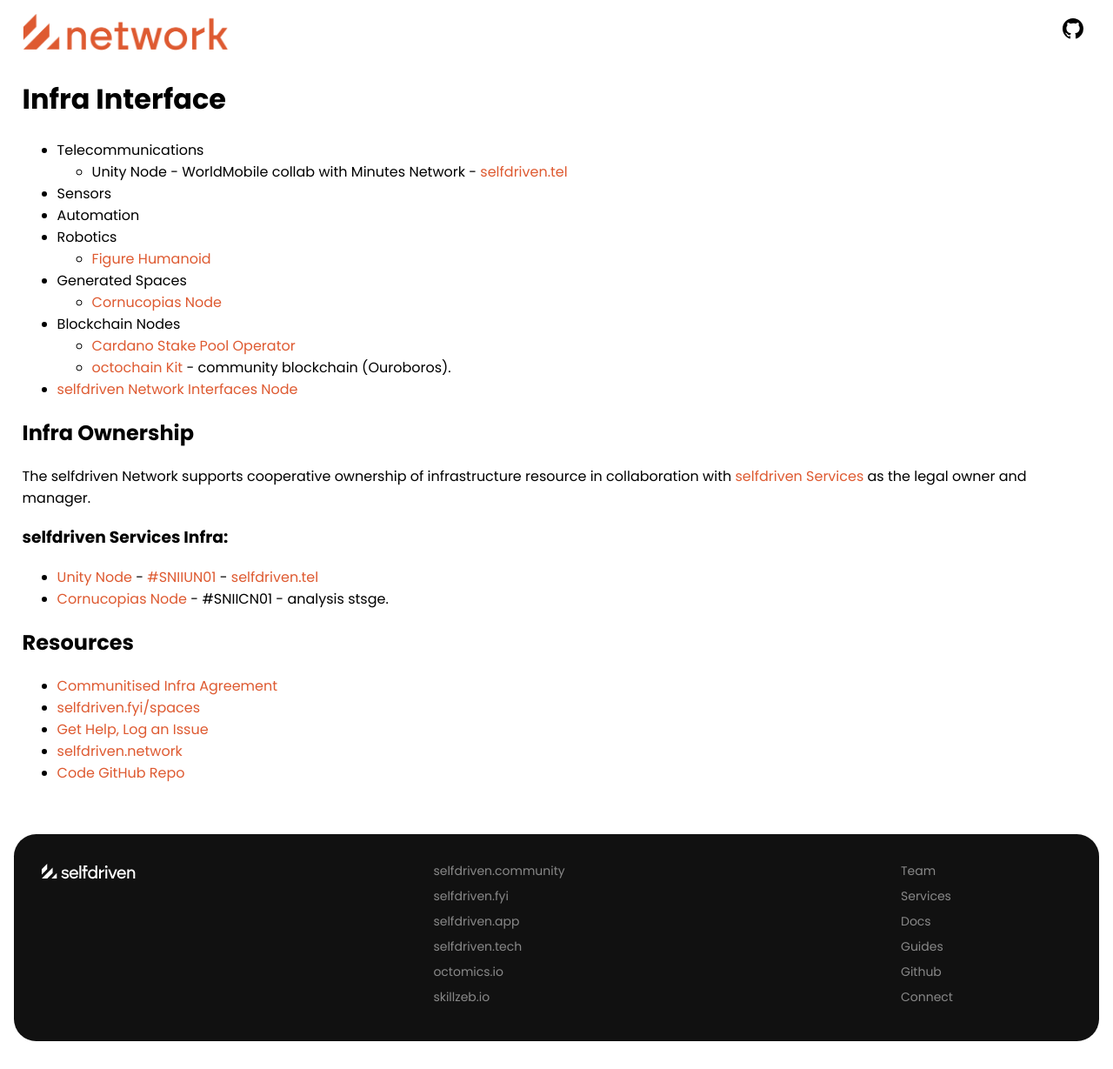
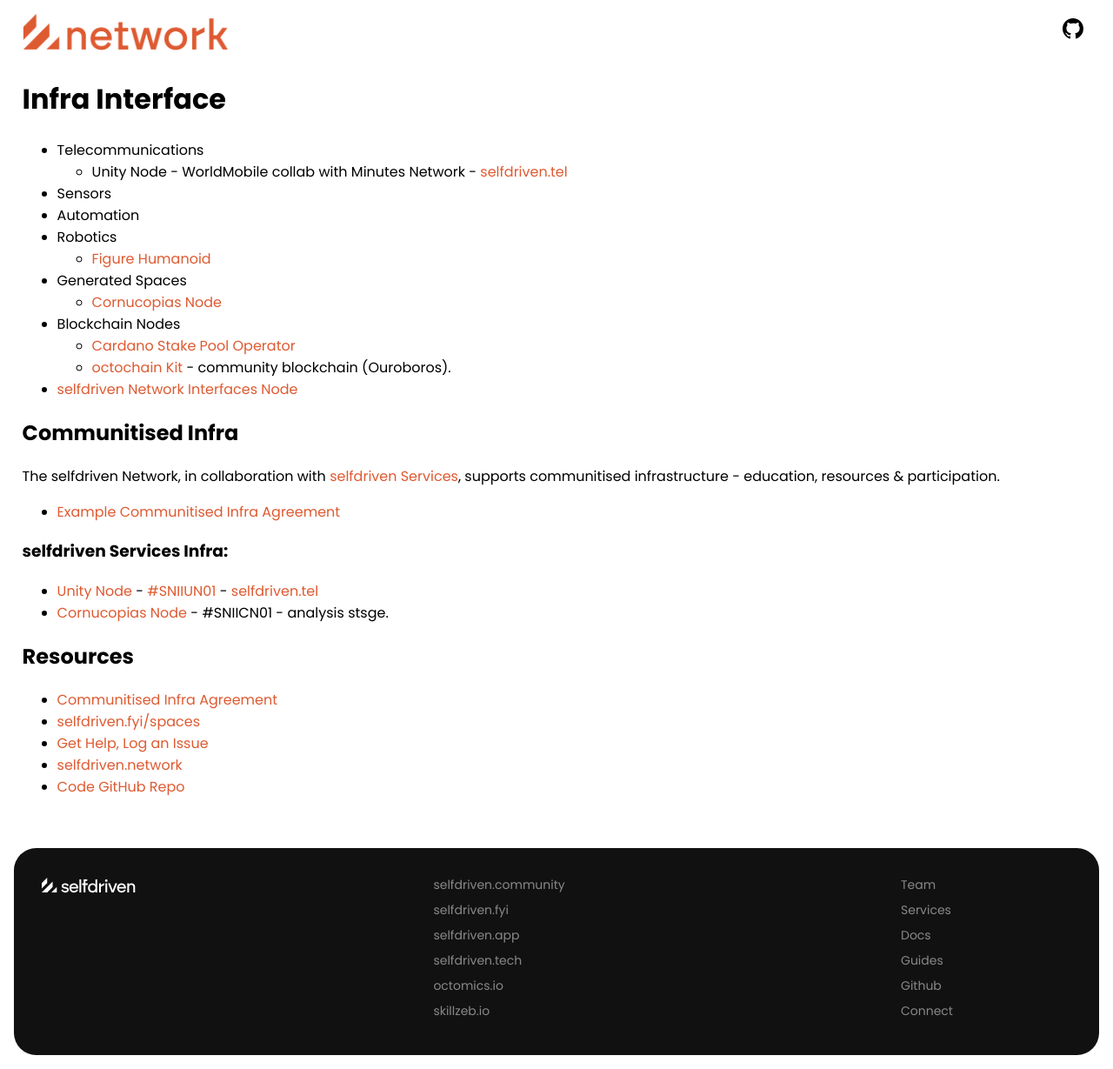
Before and after one commit to selfdriven-foundation/selfdriven-network, a Jekyll site: the page built from docs/pages/infra-interface.md, in a window 1280 px wide. Shown: the whole page at 87% size. Built offline with Jekyll 4.4.1, drawn with Linux system fonts in a browser that asks for light colours.

Commit message:
Update infra-interface.md

```diff
--- a/docs/pages/infra-interface.md
+++ b/docs/pages/infra-interface.md
@@ -19,8 +19,9 @@ permalink: /infra-interface/
    - [octochain Kit](https://octomics.io/octochain-kit) - community blockchain (Ouroboros).
 - [selfdriven Network Interfaces Node](/interfaces-node/)
 
-## Infra Ownership
-The selfdriven Network supports cooperative ownership of infrastructure resource in collaboration with [selfdriven Services](https://selfdriven.services) as the legal owner and manager.
+## Communitised Infra
+The selfdriven Network, in collaboration with [selfdriven Services](https://selfdriven.services), supports communitised infrastructure - education, resources & participation.
+- [Example Communitised Infra Agreement](/infra-interface/communitised-agreement)
 
 ### selfdriven Services Infra:
 - [Unity Node](https://unitynodes.io) - [#SNIIUN01](https://adastat.net/policies/269366d093249b0cac98fa9fcbc374578429534e3b7adeac09f081e3) - [selfdriven.tel](https://selfdriven.tel)
```
